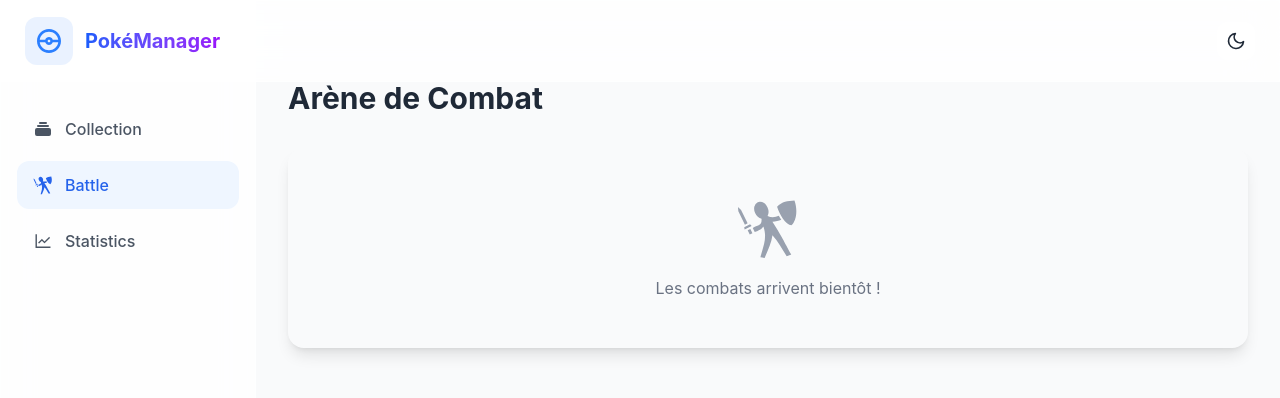
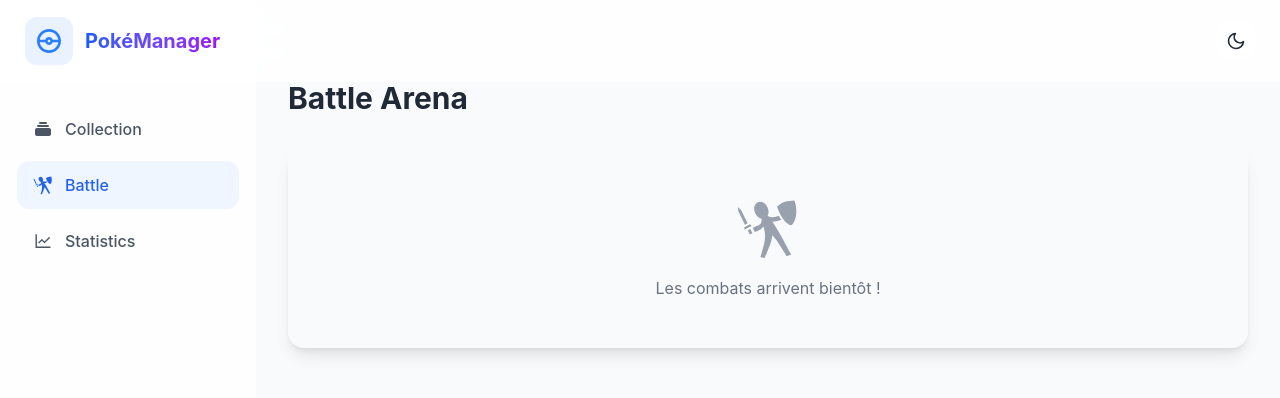
Before and after one commit to DavFilsDev/pokemanager-client, a React (Vite) app: page /battle in a window 1280 px wide. Shown: the top 398 px of the page. Built offline with nearby package versions, Linux system fonts and the light colour scheme; no server answers.

Commit message:
feat(battle-page): translate title in battle page to english

```diff
--- a/src/pages/BattlePage.tsx
+++ b/src/pages/BattlePage.tsx
@@ -4,7 +4,7 @@
 const BattlePage: React.FC = () => {
   return (
     <div>
-      <h1 className="text-3xl font-bold mb-8">Arène de Combat</h1>
+      <h1 className="text-3xl font-bold mb-8">Battle Arena</h1>
       <div className="glass-card p-12 text-center">
         <GiSwordman className="w-16 h-16 mx-auto text-gray-400 mb-4" />
         <p className="text-gray-500">Les combats arrivent bientôt !</p>
```
